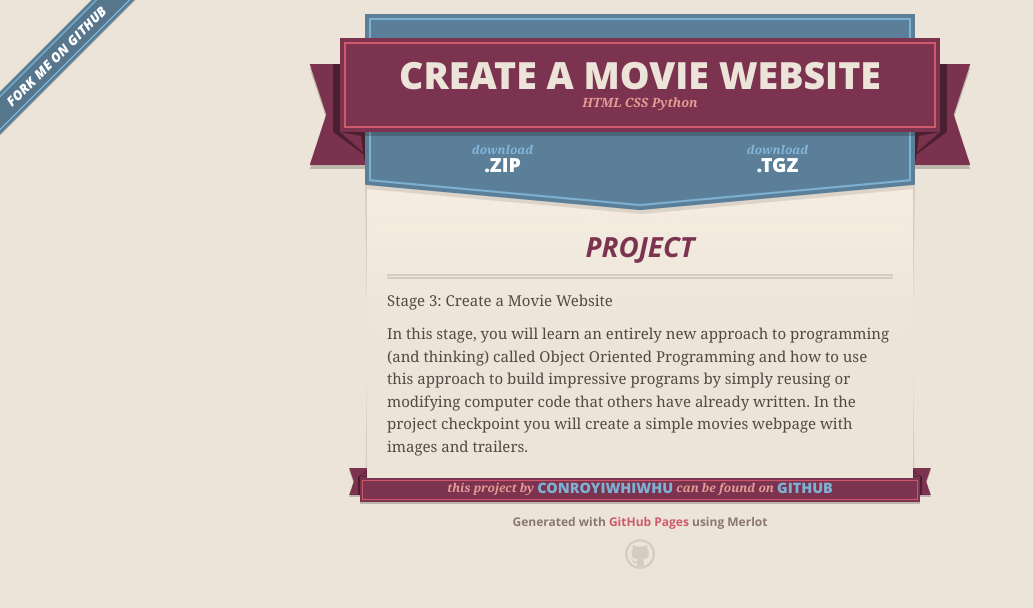
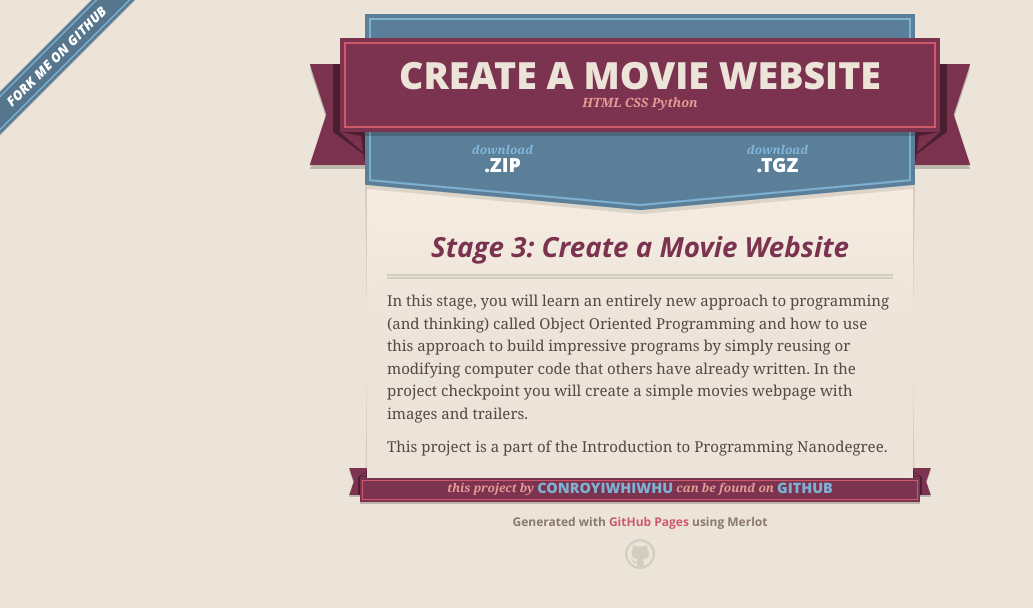
Before and after one commit to conroyiwhiwhu/IPND-NANODEGREE-CREATE-A-MOVIE-WEBSITE, a plain HTML site: page index.html in a window 1280 px wide. Shown: the whole page, without its empty margins (0-1033 px from the left). Drawn offline with nearby package versions, Linux system fonts and the light colour scheme.

```diff
--- a/index.html
+++ b/index.html
@@ -47,11 +47,11 @@
 
       <section id="main_content">
         <h1>
-<a id="project" class="anchor" href="#project" aria-hidden="true"><span aria-hidden="true" class="octicon octicon-link"></span></a>PROJECT</h1>
-
-<p>Stage 3: Create a Movie Website</p>
+<a id="stage-3-create-a-movie-website" class="anchor" href="#stage-3-create-a-movie-website" aria-hidden="true"><span aria-hidden="true" class="octicon octicon-link"></span></a>Stage 3: Create a Movie Website</h1>
 
 <p>In this stage, you will learn an entirely new approach to programming (and thinking) called Object Oriented Programming and how to use this approach to build impressive programs by simply reusing or modifying computer code that others have already written. In the project checkpoint you will create a simple movies webpage with images and trailers.</p>
+
+<p>This project is a part of the Introduction to Programming Nanodegree.</p>
       </section>
 
       <footer>
--- a/params.json
+++ b/params.json
@@ -1,6 +1,6 @@
 {
   "name": "Create a Movie Website",
   "tagline": "HTML CSS Python",
-  "body": "# PROJECT\r\n\r\nStage 3: Create a Movie Website\r\n\r\nIn this stage, you will learn an entirely new approach to programming (and thinking) called Object Oriented Programming and how to use this approach to build impressive programs by simply reusing or modifying computer code that others have already written. In the project checkpoint you will create a simple movies webpage with images and trailers.\r\n",
+  "body": "# Stage 3: Create a Movie Website\r\n\r\nIn this stage, you will learn an entirely new approach to programming (and thinking) called Object Oriented Programming and how to use this approach to build impressive programs by simply reusing or modifying computer code that others have already written. In the project checkpoint you will create a simple movies webpage with images and trailers.\r\n\r\nThis project is a part of the Introduction to Programming Nanodegree.\r\n",
   "note": "Don't delete this file! It's used internally to help with page regeneration."
 }
```
